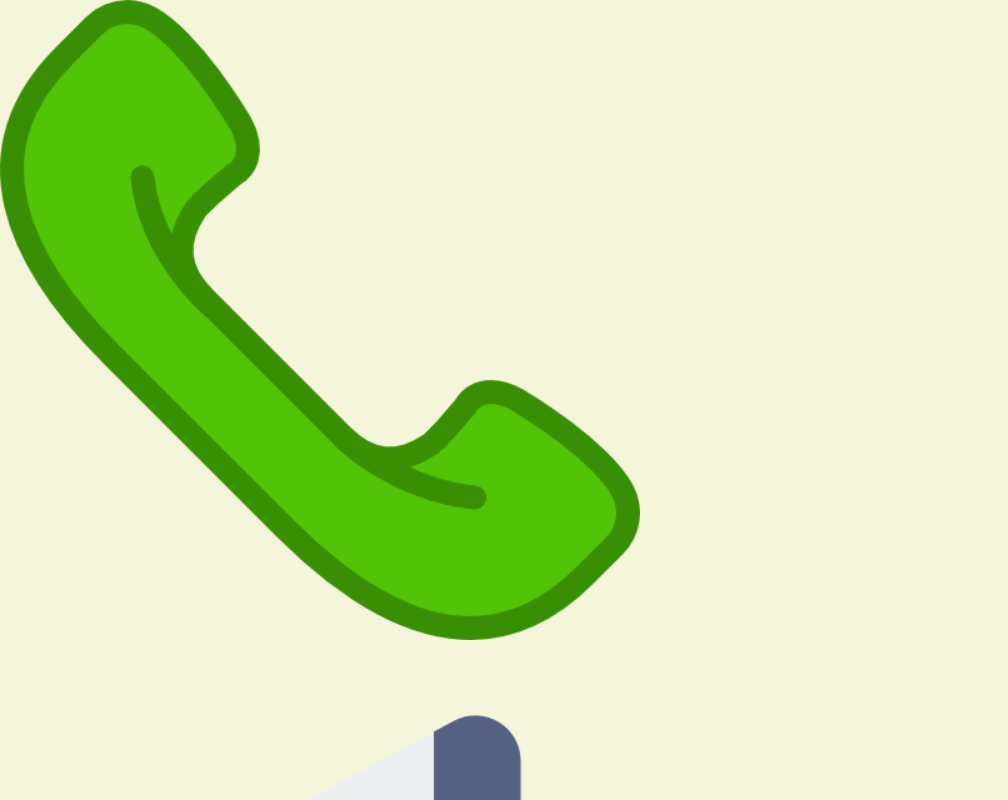
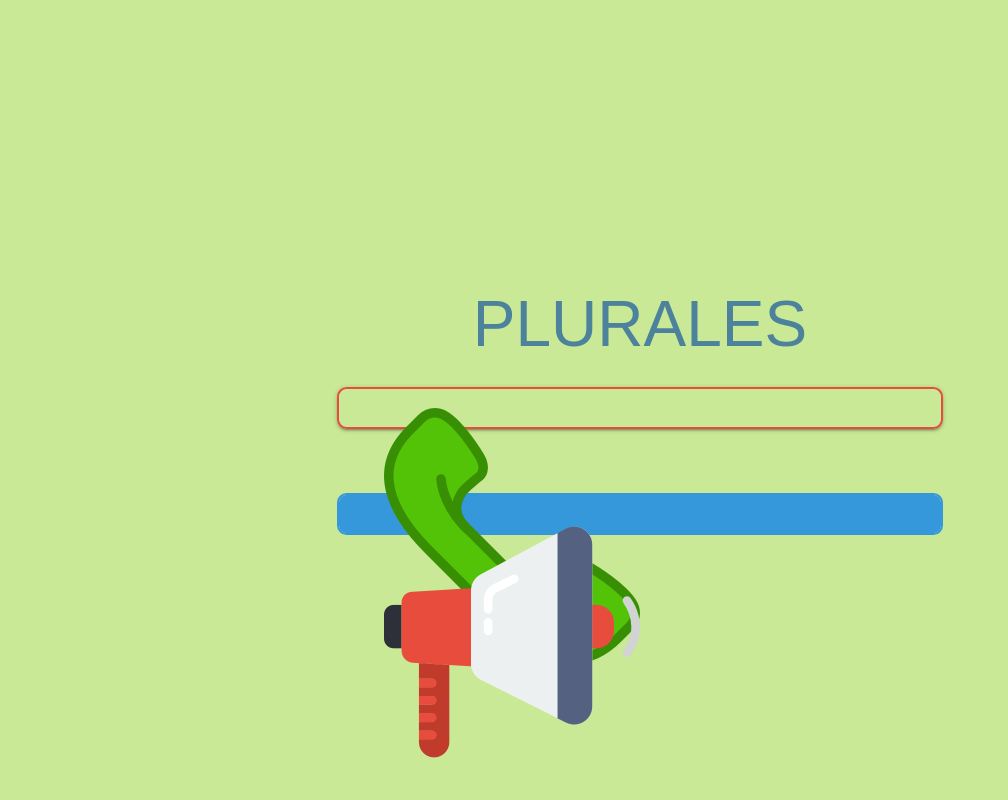
Before and after one commit to TogetHEROrg/webapp-client, a React (Create React App) app: page /buttons in a window 1280 px wide. Shown: the top 800 px of the page, without its empty margins (0-1008 px from the left). Built offline with nearby package versions, Linux system fonts and the light colour scheme.

Commit message:
estilos para los botones

```diff
--- a/package.json
+++ b/package.json
@@ -4,6 +4,7 @@
   "private": true,
   "dependencies": {
     "axios": "^0.19.0",
+    "materialize-css": "^1.0.0-rc.2",
     "react": "^16.9.0",
     "react-dom": "^16.9.0",
     "react-router": "^2.0.1",
--- a/src/App.js
+++ b/src/App.js
@@ -3,13 +3,14 @@ import { BrowserRouter as Router, Route} from "react-router-dom";
 import './App.css';
 
 //Pages
-import Form from './components/FormContainer'
+import Login from './components/FormContainer'
 import Button from './components/Button'
 
 const App = () => {
   return <Router>
+    <Route path="/" exact component={Login}/>
     <Route path="/buttons" exact component={Button}/>
-    <Route path="/" exact component={Form}/>
+
   </Router>
 
 
--- a/src/Button.css
+++ b/src/Button.css
@@ -1,6 +1,82 @@
+html, body {
+    margin: 0;
+    padding: 0;
+    width: 100%;
+    height: 100%;
+    background: #c9e996;
+    font-family: 'Montserrat', sans-serif;
+    font-size: 16px;
+  }
+
+body {
+    display: flex;
+    flex-wrap: wrap;
+    justify-content: space-around;
+    align-items: center;
+    align-content: center;
+}
+
+h1 {
+    color: #4c829b;
+    font-size: 4rem;
+    text-transform: uppercase;
+    display: block;
+    width: 100%;
+    text-align: center;
+
+    @media screen and (max-width: 600px) {
+      font-size: 3rem;
+    }
+}
+
+.btn {
+    box-sizing: border-box;
+    appearance: none;
+    background-color: transparent;
+    border: 2px solid #e74c3c;
+    border-radius: 0.6em;
+    /*color: #e74c3c*/
+    cursor: pointer;
+    display: flex;
+    align-self: center;
+    font-size: 1rem;
+    font-weight: 400;
+    line-height: 1;
+    margin: 20px;
+    padding: 1.2em 2.8em;
+    text-decoration: none;
+    text-align: center;
+    text-transform: uppercase;
+    font-family: 'Montserrat', sans-serif;
+    font-weight: 700;
+  }
+
+.btn :hover,
+:focus {
+  color: #fff;
+  outline: 0;
+}
+
+.buttons-emergencia {
+    transition: box-shadow 300ms ease-in-out, color 300ms ease-in-out;
+}
+
+.buttons-emergencia:hover {
+    box-shadow: 0 0 40px 40px #e74c3c inset;
+}
+
+.buttons-denuncia {
+    border-color: #3498db;
+    color: #fff;
+    box-shadow: 0 0 40px 40px #3498db inset, 0 0 0 0 #3498db;
+    transition: all 150ms ease-in-out;
+}
+
+.buttons-denuncia:hover {
+    box-shadow: 0 0 10px 0 #3498db inset, 0 0 10px 4px #3498db;
+}
+
 img {
     width: 50%;
     margin-bottom: 20px;
-
-
 }
--- a/src/components/Button.js
+++ b/src/components/Button.js
@@ -5,7 +5,9 @@ import speaker from '../Images/megaphone.png'
 
 import "../Button.css"
 import axios from 'axios';
+
 class Button extends React.Component {
+
     handleDenuncia() {
         axios.post('http://localhost:3001/alert').then(res => console.log(res)).catch(err => console.log(err))
     }
@@ -14,14 +16,15 @@ class Button extends React.Component {
     }
     render() {
         return (
-            <div className="buttons-alarm">
-                <div onClick={this.handleEmergencia}>
+            <div>
+                <h1>Plurales</h1>
+                <button className="btn buttons-emergencia" onClick={this.handleEmergencia}>
                     <img src={phoneCall} />
-                </div>
+                </button>
                 <br/>
-                <div onClick={this.handleDenuncia}>
+                <button className="btn buttons-denuncia" onClick={this.handleDenuncia}>
                     <img src={speaker} />
-                </div>
+                </button>
 
             </div>
         )
--- a/src/components/FormContainer.js
+++ b/src/components/FormContainer.js
@@ -3,8 +3,17 @@ import '../Login.css'
 import axios from 'axios'
 import FormComponent from './FormComponent.js'
 
+import M from "materialize-css";
+import 'materialize-css/dist/css/materialize.min.css';
 
 class Form extends Component {
+
+    componentDidMount() {
+
+        M.AutoInit();
+
+    }
+
     constructor() {
         super()
         this.state = {
```
Also changed, not shown: 1 other file (tests, documents, lock files or other folders).
